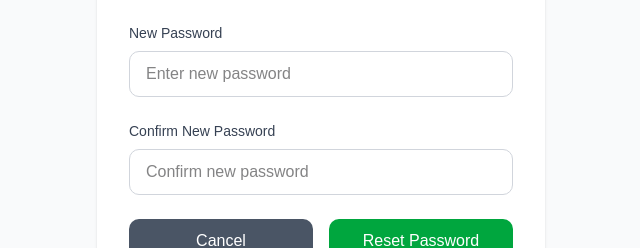
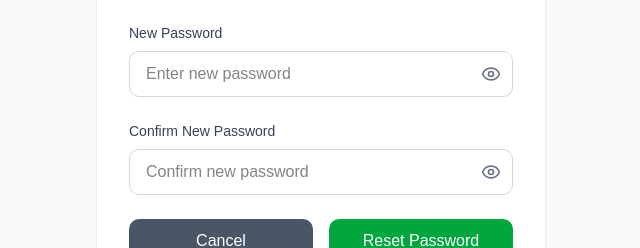
Before and after one commit to Jeremymarube/regen, a Next.js app in the folder client/: page /auth/login in a window 1280 px wide. Both pictures are taken after a click on the button "Forgot Password?". Shown: the part 396-644 px from the top of the page, without its empty margins (319-959 px from the left). Built offline with nearby package versions, Linux system fonts and the light colour scheme; a web font is replaced by a local one.

Commit message:
fix: Add missing state variables for new and confirm passwords in Login component

```diff
--- a/client/src/app/auth/login/page.jsx
+++ b/client/src/app/auth/login/page.jsx
@@ -3,7 +3,7 @@ import { useState } from 'react';
 import Link from 'next/link';
 import { useRouter } from 'next/navigation';
 import { useAuth } from '@/context/AuthContext';
-import { Leaf } from 'lucide-react';
+import { Leaf, Eye, EyeOff } from 'lucide-react';
 
 export default function Login() {
   const [email, setEmail] = useState('');
@@ -15,6 +15,9 @@ export default function Login() {
   const [error, setError] = useState('');
   const [success, setSuccess] = useState('');
   const [loading, setLoading] = useState(false);
+  const [showPassword, setShowPassword] = useState(false);
+  const [showNewPassword, setShowNewPassword] = useState(false);
+  const [showConfirmPassword, setShowConfirmPassword] = useState(false);
   const { signIn, resetPassword } = useAuth();
   const router = useRouter();
 
@@ -106,27 +109,47 @@ export default function Login() {
                 <label className="block text-sm font-medium text-gray-700 mb-2">
                   New Password
                 </label>
+                <div className="relative">
                 <input
-                  type="password"
+                  type={showNewPassword ? "text" : "password"}
                   value={newPassword}
                   onChange={(e) => setNewPassword(e.target.value)}
                   required
-                  className="w-full px-4 py-2.5 border border-gray-300 rounded-lg focus:ring-2 focus:ring-green-500 focus:border-transparent outline-none transition"
+                  className="w-full px-4 py-2.5 border border-gray-300 rounded-lg focus:ring-2 focus:ring-green-500 focus:border-transparent outline-none transition pr-12"
+
                   placeholder="Enter new password"
                 />
+                <button
+                    type="button"
+                    onClick={() => setShowNewPassword(!showNewPassword)}
+                    className="absolute right-3 top-1/2 transform -translate-y-1/2 text-gray-500 hover:text-gray-700 transition"
+                  >
+                    {showNewPassword ? <EyeOff size={20} /> : <Eye size={20} />}
+                  </button>
+                </div>
               </div>
               <div>
                 <label className="block text-sm font-medium text-gray-700 mb-2">
                   Confirm New Password
                 </label>
+                <div className="relative">
                 <input
-                  type="password"
+                  type={showConfirmPassword ? "text" : "password"}
                   value={confirmPassword}
                   onChange={(e) => setConfirmPassword(e.target.value)}
                   required
-                  className="w-full px-4 py-2.5 border border-gray-300 rounded-lg focus:ring-2 focus:ring-green-500 focus:border-transparent outline-none transition"
+                  className="w-full px-4 py-2.5 border border-gray-300 rounded-lg focus:ring-2 focus:ring-green-500 focus:border-transparent outline-none transition pr-12"
+
                   placeholder="Confirm new password"
                 />
+                <button
+                    type="button"
+                    onClick={() => setShowConfirmPassword(!showConfirmPassword)}
+                    className="absolute right-3 top-1/2 transform -translate-y-1/2 text-gray-500 hover:text-gray-700 transition"
+                  >
+                    {showConfirmPassword ? <EyeOff size={20} /> : <Eye size={20} />}
+                  </button>
+                </div>
               </div>
               <div className="flex gap-4">
                 <button
@@ -190,14 +213,24 @@ export default function Login() {
               <label className="block text-sm font-bold text-black mb-2 font-serif">
                 Password
               </label>
+              <div className="relative">
               <input
-                type="password"
+                type={showPassword ? "text" : "password"}
                 value={password}
                 onChange={(e) => setPassword(e.target.value)}
                 required
-                className="w-full px-4 py-2.5 border border-gray-300 rounded-lg focus:ring-2 focus:ring-green-500 focus:border-transparent outline-none transition"
-                placeholder="••••••••"
-              />
+                className="w-full px-4 py-2.5 border border-gray-300 rounded-lg focus:ring-2 focus:ring-green-500 focus:border-transparent outline-none transition pr-12"
+
+                placeholder="........"
+      />
+                <button
+                  type="button"
+                  onClick={() => setShowPassword(!showPassword)}
+                  className="absolute right-3 top-1/2 transform -translate-y-1/2 text-gray-500 hover:text-gray-700 transition"
+                >
+                  {showPassword ? <EyeOff size={20} /> : <Eye size={20} />}
+                </button>
+              </div>
             </div>
             <div className="text-right">
               <button
```
